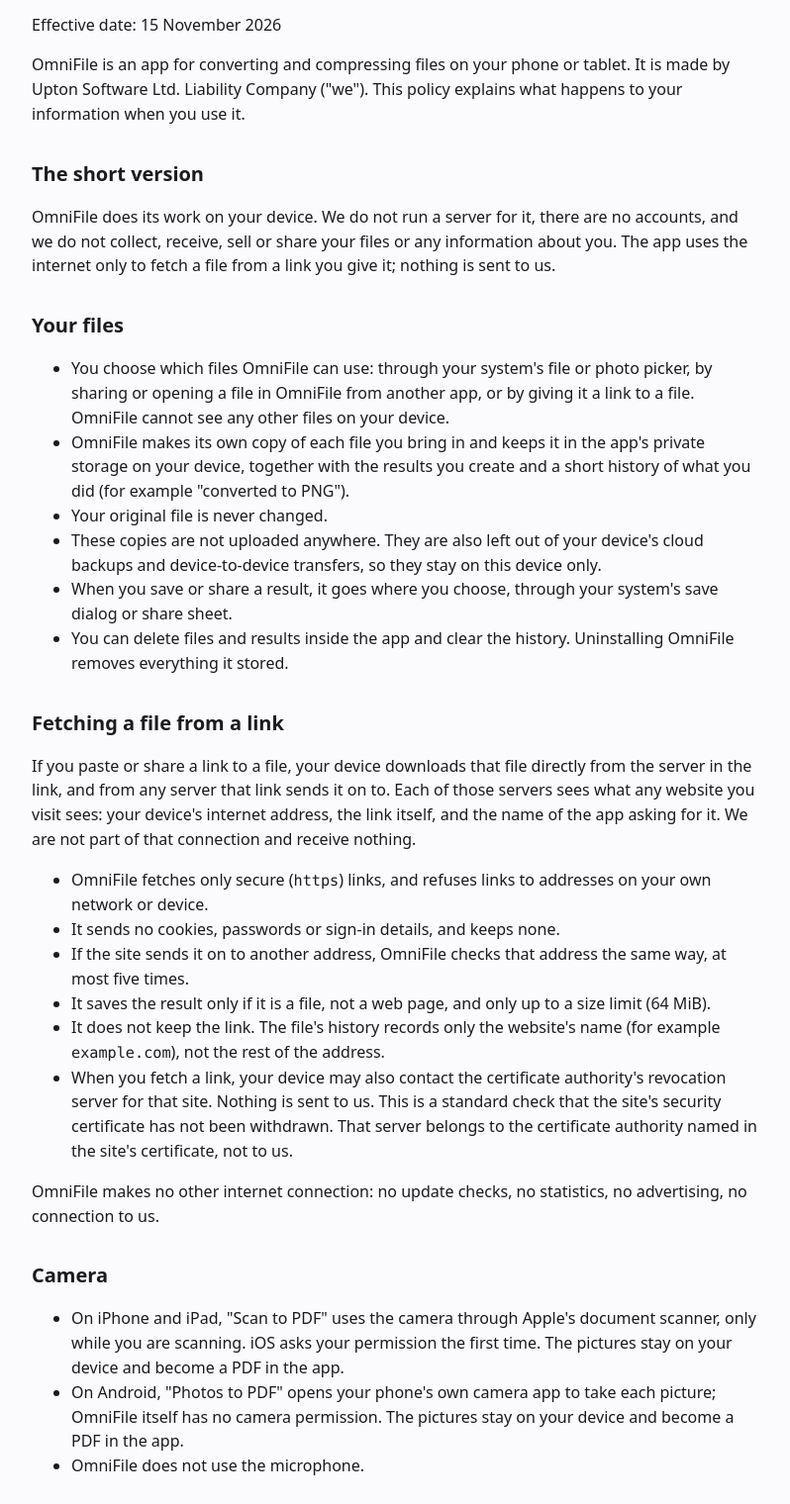
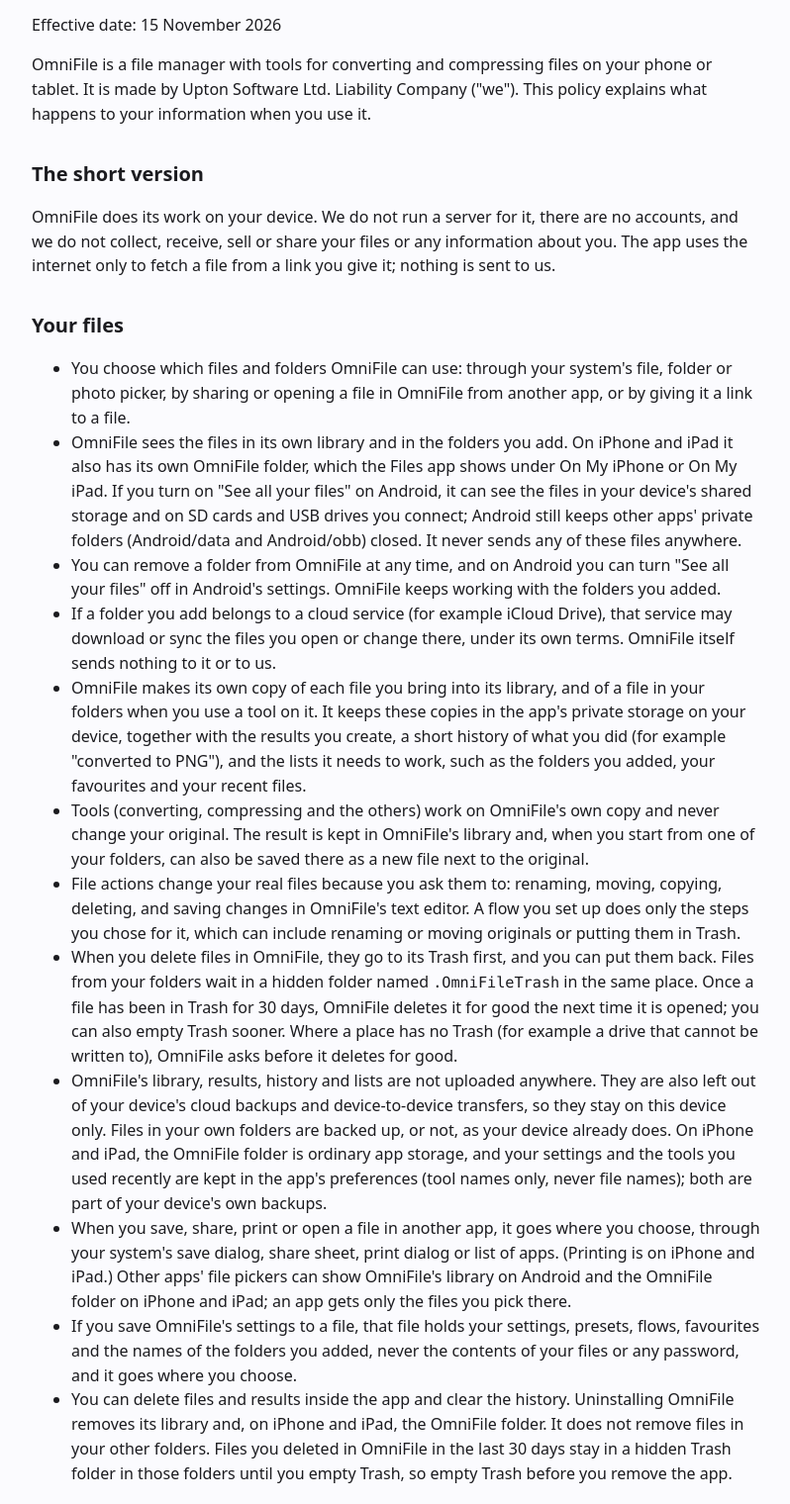
Before and after one commit to elderguardadmin-byte/omnifile-privacy, a plain HTML site: page index.html in a window 1280 px wide. Shown: the part 80-1600 px from the top of the page at 99% size, without its empty margins (240-1038 px from the left). Drawn offline with Linux system fonts and the light colour scheme.

Commit message:
Privacy policy: round-6 text (OmniFile 09fdd16)
Co-Authored-By: Claude Sonnet 5.5 <noreply@anthropic.com>

```diff
--- a/index.html
+++ b/index.html
@@ -17,17 +17,23 @@ a{color:#2e3fb8}
 <main>
 <h1>OmniFile Privacy Policy</h1>
 <p>Effective date: 15 November 2026</p>
-<p>OmniFile is an app for converting and compressing files on your phone or tablet. It is made by Upton Software Ltd. Liability Company ("we"). This policy explains what happens to your information when you use it.</p>
+<p>OmniFile is a file manager with tools for converting and compressing files on your phone or tablet. It is made by Upton Software Ltd. Liability Company ("we"). This policy explains what happens to your information when you use it.</p>
 <h2>The short version</h2>
 <p>OmniFile does its work on your device. We do not run a server for it, there are no accounts, and we do not collect, receive, sell or share your files or any information about you. The app uses the internet only to fetch a file from a link you give it; nothing is sent to us.</p>
 <h2>Your files</h2>
 <ul>
-<li>You choose which files OmniFile can use: through your system's file or photo picker, by sharing or opening a file in OmniFile from another app, or by giving it a link to a file. OmniFile cannot see any other files on your device.</li>
-<li>OmniFile makes its own copy of each file you bring in and keeps it in the app's private storage on your device, together with the results you create and a short history of what you did (for example "converted to PNG").</li>
-<li>Your original file is never changed.</li>
-<li>These copies are not uploaded anywhere. They are also left out of your device's cloud backups and device-to-device transfers, so they stay on this device only.</li>
-<li>When you save or share a result, it goes where you choose, through your system's save dialog or share sheet.</li>
-<li>You can delete files and results inside the app and clear the history. Uninstalling OmniFile removes everything it stored.</li>
+<li>You choose which files and folders OmniFile can use: through your system's file, folder or photo picker, by sharing or opening a file in OmniFile from another app, or by giving it a link to a file.</li>
+<li>OmniFile sees the files in its own library and in the folders you add. On iPhone and iPad it also has its own OmniFile folder, which the Files app shows under On My iPhone or On My iPad. If you turn on "See all your files" on Android, it can see the files in your device's shared storage and on SD cards and USB drives you connect; Android still keeps other apps' private folders (Android/data and Android/obb) closed. It never sends any of these files anywhere.</li>
+<li>You can remove a folder from OmniFile at any time, and on Android you can turn "See all your files" off in Android's settings. OmniFile keeps working with the folders you added.</li>
+<li>If a folder you add belongs to a cloud service (for example iCloud Drive), that service may download or sync the files you open or change there, under its own terms. OmniFile itself sends nothing to it or to us.</li>
+<li>OmniFile makes its own copy of each file you bring into its library, and of a file in your folders when you use a tool on it. It keeps these copies in the app's private storage on your device, together with the results you create, a short history of what you did (for example "converted to PNG"), and the lists it needs to work, such as the folders you added, your favourites and your recent files.</li>
+<li>Tools (converting, compressing and the others) work on OmniFile's own copy and never change your original. The result is kept in OmniFile's library and, when you start from one of your folders, can also be saved there as a new file next to the original.</li>
+<li>File actions change your real files because you ask them to: renaming, moving, copying, deleting, and saving changes in OmniFile's text editor. A flow you set up does only the steps you chose for it, which can include renaming or moving originals or putting them in Trash.</li>
+<li>When you delete files in OmniFile, they go to its Trash first, and you can put them back. Files from your folders wait in a hidden folder named <code>.OmniFileTrash</code> in the same place. Once a file has been in Trash for 30 days, OmniFile deletes it for good the next time it is opened; you can also empty Trash sooner. Where a place has no Trash (for example a drive that cannot be written to), OmniFile asks before it deletes for good.</li>
+<li>OmniFile's library, results, history and lists are not uploaded anywhere. They are also left out of your device's cloud backups and device-to-device transfers, so they stay on this device only. Files in your own folders are backed up, or not, as your device already does. On iPhone and iPad, the OmniFile folder is ordinary app storage, and your settings and the tools you used recently are kept in the app's preferences (tool names only, never file names); both are part of your device's own backups.</li>
+<li>When you save, share, print or open a file in another app, it goes where you choose, through your system's save dialog, share sheet, print dialog or list of apps. (Printing is on iPhone and iPad.) Other apps' file pickers can show OmniFile's library on Android and the OmniFile folder on iPhone and iPad; an app gets only the files you pick there.</li>
+<li>If you save OmniFile's settings to a file, that file holds your settings, presets, flows, favourites and the names of the folders you added, never the contents of your files or any password, and it goes where you choose.</li>
+<li>You can delete files and results inside the app and clear the history. Uninstalling OmniFile removes its library and, on iPhone and iPad, the OmniFile folder. It does not remove files in your other folders. Files you deleted in OmniFile in the last 30 days stay in a hidden Trash folder in those folders until you empty Trash, so empty Trash before you remove the app.</li>
 </ul>
 <h2>Fetching a file from a link</h2>
 <p>If you paste or share a link to a file, your device downloads that file directly from the server in the link, and from any server that link sends it on to. Each of those servers sees what any website you visit sees: your device's internet address, the link itself, and the name of the app asking for it. We are not part of that connection and receive nothing.</p>
@@ -39,7 +45,7 @@ a{color:#2e3fb8}
 <li>It does not keep the link. The file's history records only the website's name (for example <code>example.com</code>), not the rest of the address.</li>
 <li>When you fetch a link, your device may also contact the certificate authority's revocation server for that site. Nothing is sent to us. This is a standard check that the site's security certificate has not been withdrawn. That server belongs to the certificate authority named in the site's certificate, not to us.</li>
 </ul>
-<p>OmniFile makes no other internet connection: no update checks, no statistics, no advertising, no connection to us.</p>
+<p>OmniFile makes no other internet connection: no update checks, no statistics, no advertising, no connection to us. (On Android, any connection for Google Play's installer check, described under Purchases, is made by the Google Play Store app, not by OmniFile.)</p>
 <h2>Camera</h2>
 <ul>
 <li>On iPhone and iPad, "Scan to PDF" uses the camera through Apple's document scanner, only while you are scanning. iOS asks your permission the first time. The pictures stay on your device and become a PDF in the app.</li>
@@ -48,17 +54,22 @@ a{color:#2e3fb8}
 </ul>
 <h2>Text recognition</h2>
 <p>When you make a searchable PDF from pictures of pages, the text on them is recognised on your device: on iPhone and iPad by Apple's built-in Vision framework, on Android by a recognition engine and language files bundled inside the app. OmniFile downloads no language data. No page, picture or text leaves your device.</p>
+<h2>Read aloud</h2>
+<p>Read aloud uses the voices installed on your device. On Android it uses only voices that work without the internet, so the text is never sent to an online voice. On iPhone and iPad it uses Apple's voices on the device.</p>
+<h2>Notifications</h2>
+<p>If you allow them, OmniFile shows notifications on your device about work that is still running, such as file operations, conversions and flows, or that needs you. They are made on your device. OmniFile uses no push notification service, and no message comes from us.</p>
 <h2>What we never collect</h2>
 <ul>
 <li>No account, name, email address or phone number.</li>
 <li>No location. OmniFile can remove location data from your photos; it never asks for your own location.</li>
-<li>No contacts, and no photos or files beyond the ones you choose to use in the app; those stay on your device.</li>
+<li>No contacts, and none of your photos or files: the ones OmniFile can see or use stay on your device.</li>
 <li>No analytics, usage statistics, crash reports, advertising identifiers or device identifiers.</li>
 <li>No advertising and no tracking across apps or websites.</li>
 </ul>
 <p>OmniFile contains no third-party analytics, advertising or crash-reporting software.</p>
 <h2>Purchases</h2>
 <p>OmniFile is bought once, through Google Play or the App Store. There are no in-app purchases or subscriptions. The store handles the payment and its own records under its own privacy policy; we do not receive your payment details.</p>
+<p>On Android, Google Play adds an installer check to the copy of OmniFile it delivers, to confirm that the app was bought or installed through Google Play. When you open OmniFile, the check asks the Google Play Store app on your device. It works without an internet connection; now and then, if the Play Store app has been offline for a long time, the Play Store app needs to reach Google. That exchange is between your device and Google, under Google Play's terms and privacy policy. Nothing is sent to us. If the check fails, you are asked to get the app from Google Play.</p>
 <h2>Children</h2>
 <p>OmniFile is a general-purpose tool and is not directed at children. Because it collects no personal information, it collects none from children either.</p>
 <h2>Changes to this policy</h2>
```
